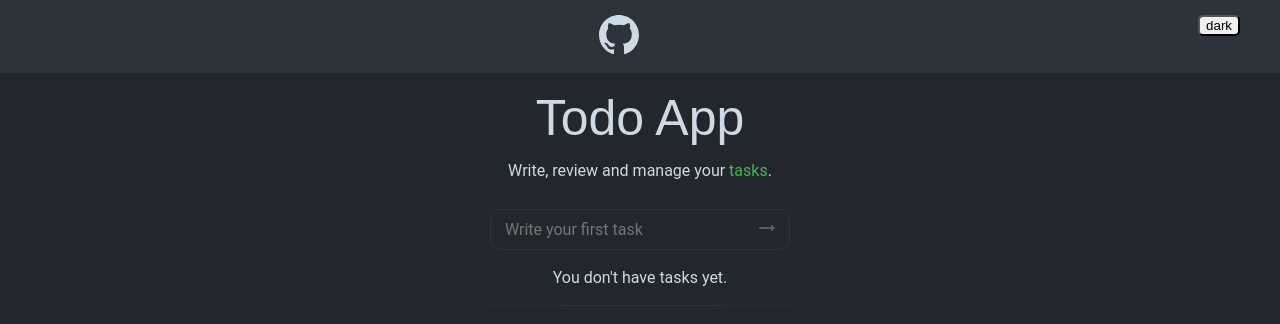
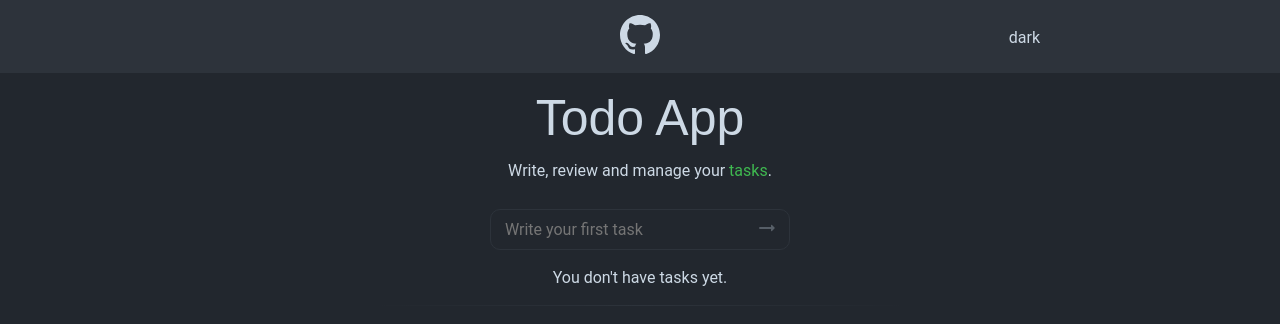
Before and after one commit to mediocreuser/todo, a React (Create React App) app: page / in a window 1280 px wide. Shown: the top 324 px of the page. Built offline with nearby package versions, Linux system fonts and the light colour scheme; what webfontloader would draw is missing.

Commit message:
Change Styles

```diff
--- a/src/App.js
+++ b/src/App.js
@@ -8,6 +8,7 @@ import Navbar from './components/Navbar/Navbar'
 import Header from './components/Header/Header'
 import Main from './components/Main/Main'
 import { useSelector } from 'react-redux'
+import styled from 'styled-components'
 
 function App() {
 	const theme = useSelector(({ theme }) => theme)
@@ -15,15 +16,22 @@ function App() {
 	return (
 		<ThemeProvider theme={theme === 'light' ? lightTheme : darkTheme}>
 			<GlobalStyles />
-			<div className="App">
+			<div>
 				<Navbar />
-				<div className="container">
+				<Container>
 					<Header />
 					<Main />
-				</div>
+				</Container>
 			</div>
 		</ThemeProvider>
 	)
 }
 
+const Container = styled.div`
+	width: 100%;
+	max-width: 1200px;
+	margin: 0 auto;
+	padding: 0 15px;
+`
+
 export default App
--- a/src/components/Header/Header.jsx
+++ b/src/components/Header/Header.jsx
@@ -30,6 +30,9 @@ const HeaderContainer = styled.header`
 
 const Title = styled.h1`
 	padding: 20px;
+
+	font-family: 'Share Tech Mono', sans-serif;
+	font-size: 50px;
 `
 
 export default Header
--- a/src/components/List/Tabs.jsx
+++ b/src/components/List/Tabs.jsx
@@ -15,27 +15,27 @@ const Tabs = ({ activeTab, setActiveTab }) => {
 
 	return (
 		<TabsContainer>
-			<button
+			<Button
 				onClick={onChangeCategory}
 				className={activeTab === 'All' ? 'active' : null}
 			>
 				All
-			</button>
-			<button
+			</Button>
+			<Button
 				onClick={onChangeCategory}
 				className={activeTab === 'Done' ? 'active' : null}
 			>
 				Done
-			</button>
-			<button
+			</Button>
+			<Button
 				onClick={onChangeCategory}
 				className={activeTab === 'Actual' ? 'active' : null}
 			>
 				Actual
-			</button>
-			<button className="reverse" onClick={() => dispatch(reverse())}>
+			</Button>
+			<Button className="reverse" onClick={() => dispatch(reverse())}>
 				<span className="material-icons-round btn btn-reverse">import_export</span>
-			</button>
+			</Button>
 		</TabsContainer>
 	)
 }
@@ -48,17 +48,10 @@ const TabsContainer = styled.div`
 
 	width: 100%;
 	max-width: 250px;
+`
 
-	button {
+const Button = styled.button`
 	padding: 0 10px;
-
-		font-family: inherit;
-		font-size: inherit;
-		color: inherit;
-
-		background: none;
-		border: none;
-		cursor: pointer;
 
 	&:active > span {
 		color: ${({ theme }) => theme.lightGreen};
@@ -80,9 +73,8 @@ const TabsContainer = styled.div`
 	&.active:hover {
 		color: ${({ theme }) => theme.lightGreen};
 	}
-	}
 
-	.reverse {
+	&.reverse {
 		position: absolute;
 		bottom: -50%;
 		transform: translateY(-50%);
--- a/src/components/Navbar/Navbar.jsx
+++ b/src/components/Navbar/Navbar.jsx
@@ -8,9 +8,13 @@ const Navbar = () => {
 	return (
 		<Container>
 			<Wrapper>
-				<a href="https://github.com/mediocreuser/todo" target={'_blank'} rel="noreferrer">
+				<Link
+					href="https://github.com/mediocreuser/todo"
+					target={'_blank'}
+					rel="noreferrer"
+				>
 					<GithubLogo />
-				</a>
+				</Link>
 				<Toggle />
 			</Wrapper>
 		</Container>
@@ -26,10 +30,13 @@ const Container = styled.div`
 `
 
 const Wrapper = styled.div`
+	position: relative;
+
 	margin: 0 auto;
-	max-width: 1200px;
+	max-width: 800px;
+`
 
-	a {
+const Link = styled.a`
 	display: inline-block;
 
 	svg {
@@ -41,9 +48,4 @@ const Wrapper = styled.div`
 	&:hover svg {
 		opacity: 70%;
 	}
-	}
-
-	button {
-		float: right;
-	}
 `
--- a/src/components/Task/Task.jsx
+++ b/src/components/Task/Task.jsx
@@ -12,18 +12,18 @@ const Task = React.memo(({ task }) => {
 
 	return (
 		<TaskContainer done={task.done} editMode={editMode}>
-			<div className="wrapper">
-				<div className="body">
+			<Wrapper>
+				<Body>
 					{!editMode && (
-						<div className="content">
+						<Content>
 							<Status id={task.id} completed={task.done} />
 							<div>{task.text}</div>
-						</div>
+						</Content>
 					)}
 					{editMode && <Editor setEditMode={setEditMode} id={task.id} text={task.text} />}
-				</div>
+				</Body>
 				<Date date={task.date} />
-			</div>
+			</Wrapper>
 			<Controls editMode={editMode} setEditMode={setEditMode} id={task.id} />
 		</TaskContainer>
 	)
@@ -37,6 +37,8 @@ const TaskContainer = styled.li`
 
 	width: 90%;
 
+	color: ${(props) => (props.done ? ({ theme }) => theme.translucentText : 'inherit')};
+
 	@media (min-width: 576px) {
 		width: 100%;
 		max-width: 90%;
@@ -46,39 +48,34 @@ const TaskContainer = styled.li`
 		width: 100%;
 		max-width: 535px;
 	}
+`
 
-	color: ${(props) => (props.done ? ({ theme }) => theme.translucentText : 'inherit')};
+const Wrapper = styled.div`
+	margin: 0 auto;
+	width: 100%;
+	padding: 20px;
 
-	button {
-		background-color: transparent;
-		border: none;
-		padding: 0;
-	}
+	border-radius: 10px;
 
-	.wrapper {
 	background-color: ${(props) =>
 		props.editMode ? 'transparent' : ({ theme }) => theme.task};
-		width: 100%;
-		padding: 20px;
+
 	border: 1px solid
 		${(props) =>
 			props.editMode ? ({ theme }) => theme.yellow : ({ theme }) => theme.border};
-		border-radius: 10px;
-		margin: 0 auto;
-	}
+`
 
-	.body {
+const Body = styled.div`
 	display: flex;
 	align-items: center;
 
 	min-height: 20px;
-	}
+`
 
-	.content {
+const Content = styled.div`
 	display: flex;
 	align-items: center;
 	text-align: left;
-	}
 `
 
 export default Task
--- a/src/components/Toggle/Toggle.jsx
+++ b/src/components/Toggle/Toggle.jsx
@@ -14,6 +14,11 @@ const Toggle = () => {
 }
 
 const Button = styled.button`
+	position: absolute;
+	right: 0;
+	top: 50%;
+	transform: translateY(-50%);
+
 	background: ${({ theme }) => theme.gradient};
 	border-radius: 5px;
 	cursor: pointer;
--- a/src/theme/global.js
+++ b/src/theme/global.js
@@ -39,24 +39,15 @@ export const GlobalStyles = createGlobalStyle`
     list-style: none;
   }
 
-  h1 {
-    font-family: 'Share Tech Mono', sans-serif;
-    font-size: 50px;
-  }
-
-  .App {
-    display: flex;
-    align-items: center;
-    flex-direction: column;
-    justify-content: center;
-  }
-
-  .container {
-    width: 100%;
-	  max-width: 1200px;
-    margin: 0 auto;
-    padding: 0 15px;
-  }
+  	button {
+		background: none;
+		border: none;
+		padding: 0;
+		cursor: pointer;
+				font-family: inherit;
+		font-size: inherit;
+		color: inherit;
+	}
 
   .btn {
     user-select: none;
@@ -99,7 +90,7 @@ export const GlobalStyles = createGlobalStyle`
     }
   }
 
-  	@keyframes scaleIn {
+  @keyframes scaleIn {
 		from {
 			max-height: 106px;
 			opacity: 1;
```
Lines whose indentation alone changed are shown as unchanged.
